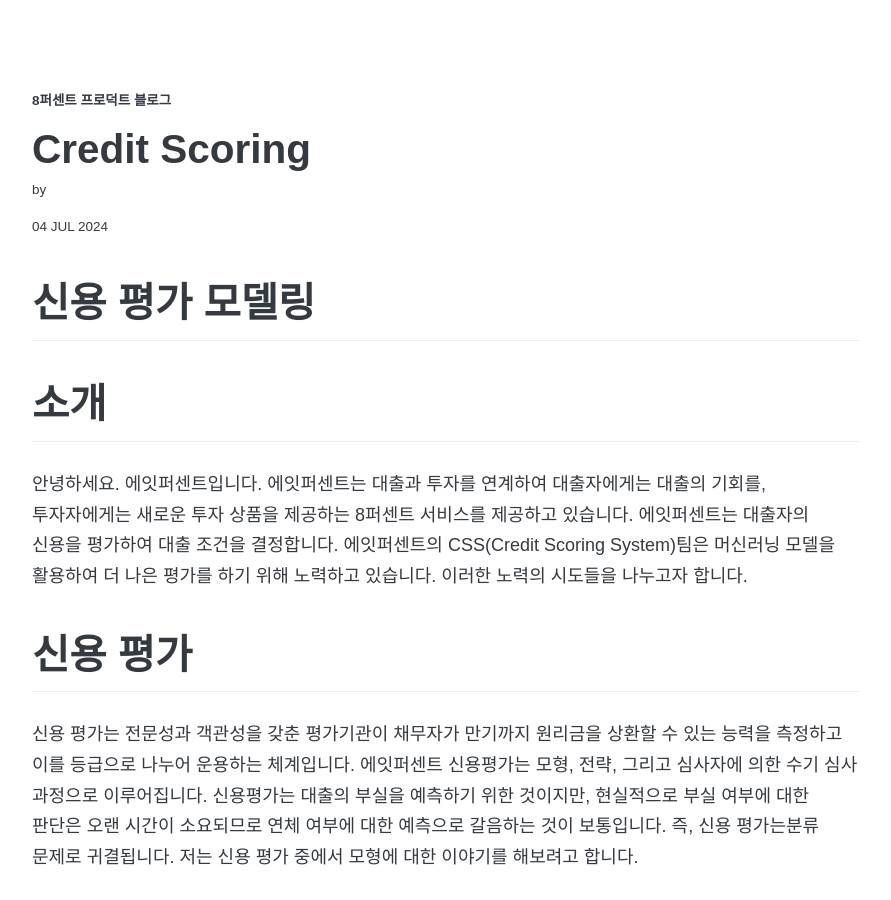
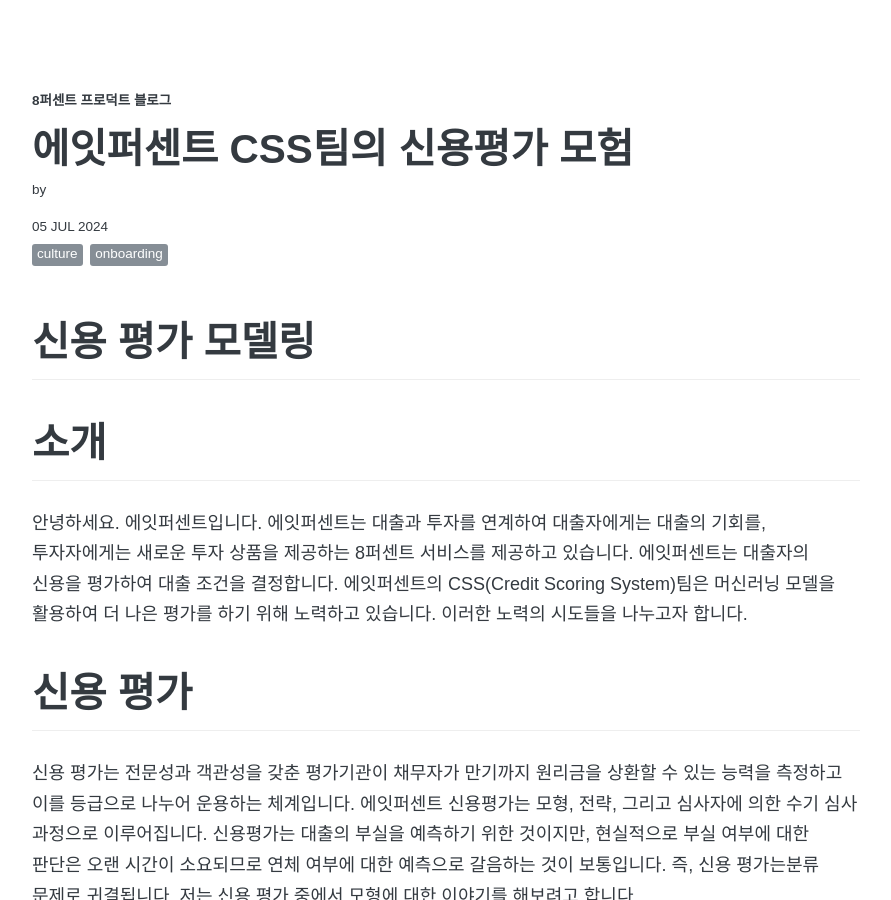
Before and after one commit to 8percent/8percent.github.io, a Jekyll site: the page built from _posts/2024-07-04-credit-scoring.md, in a window 1280 px wide and 900 px high. Shown: the whole window, without its empty margins (194-1085 px from the left). Built offline with Jekyll 4.4.1, drawn with Linux system fonts in a browser that asks for light colours; some web fonts are replaced.

Commit message:
Update 2024-07-04-credit-scoring.md

```diff
--- a/_posts/2024-07-04-credit-scoring.md
+++ b/_posts/2024-07-04-credit-scoring.md
@@ -1,3 +1,13 @@
+---
+layout: post
+title: "에잇퍼센트 CSS팀의 신용평가 모험"
+author: jaekyun
+date: 2024-07-05
+tags: [culture, onboarding]
+comments: true
+description: 신용평가에 머신러닝을 도입
+---
+
 # 신용 평가 모델링
 
 # 소개
```
